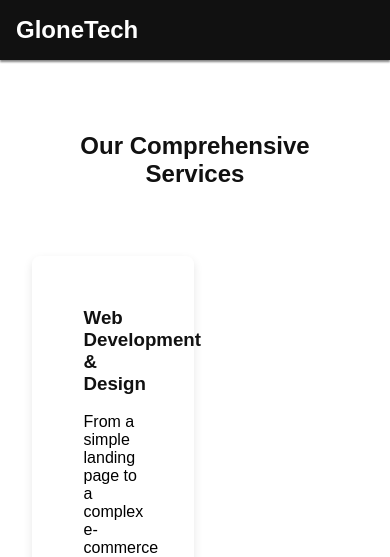
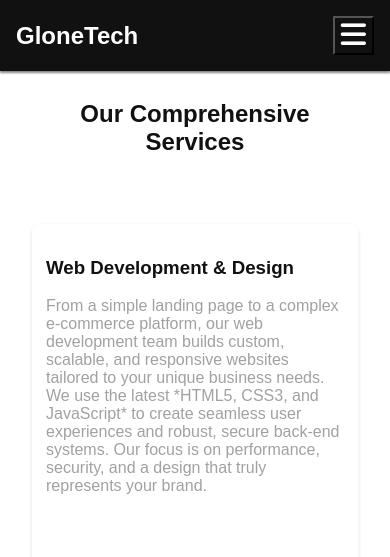
Before and after one commit to emess2g/GloneTech-Corp-Website, a PHP site: page /services.html in a window 390 px wide. Shown: the top 557 px of the page. Run offline with PHP 8.4, Linux system fonts and the light colour scheme.

Commit message:
ui upated

```diff
--- a/contact.html
+++ b/contact.html
@@ -21,6 +21,8 @@
                     <li><a href="services.html">Services</a></li>
                     <li><a href="contact.html">Contact</a></li>
                 </ul>
+                <button id="open-menu-btn"><i class="fa-solid fa-bars"></i></button>
+                <button id="close-menu-btn"> <i class="fa-regular fa-xmark"></i></button>
             </nav>
         </header>
 
--- a/css/style.css
+++ b/css/style.css
@@ -167,6 +167,45 @@ nav button {
 .slider-text p {
   font-size: 18px;
 }
+
+.service-con {
+    display: grid;
+    grid-template-columns: repeat(1, 1fr);
+    padding: 0;
+
+}
+
+.services-grid {
+    display: grid;
+    margin-top: 1rem;
+    grid-template-columns: repeat(1, 1fr);
+    align-items: center;
+    max-width: fit-content;
+    padding: 0;
+    gap: 1rem;
+    width: 80%;
+}
+
+
+
+.service-card-con {
+    width: 100%;
+}
+
+.service-item{
+    display: flex;
+    flex-direction: column;
+    padding: 0;
+    width: 100vw;
+}
+
+
+.service-img {
+    width: 100%;
+    /* height: 50%; */
+    object-fit: cover;
+}
+
 }
 
 /* --- Home Page Sections --- */
@@ -270,31 +309,6 @@ nav button {
 }
 
 
-
-
-  .service-item {
-    width: 30%;
-    display: flex;
-    flex-direction: column;
-    justify-content: space-between;
-    align-items: center;
-    gap: 3rem;
-}
-
-.service-card-con {
-    /* display: flex; */
-    /* justify-content: space-between; */
-    width: 100%;
-}
-
-.service-item {
-    /* width: 30%; */
-    display: inline-block;
-    justify-content: space-between;
-    align-items: center;
-    gap: 3rem;
-}
-
 .cta-btn {
   display: inline-block;
   background-color: var(--color-primary);
@@ -313,24 +327,39 @@ nav button {
 .services-grid,
 .services-detailed,
 .contact-form-section {
-  padding: 4rem 2rem;
+  padding: 2rem;
   max-width: 1200px;
-  margin: auto;
+  margin: 0 auto;
   text-align: center;
 }
 
 .services {
   padding-top: 4rem ;
   max-width: 1200px;
+  margin: auto;
   margin-bottom: 2rem;
   text-align: center;
-  /* display: flex; */
+  display: flex;
+  flex-direction: column;
+}
+
+.services-sub {
+  font-size: 1.5rem;
+  margin-bottom: 1rem;
+  color: var(--color-secondary);
+}
+
+.services-grid {
+ display: grid;
+ margin-top: 1rem;
+ grid-template-columns: repeat(auto-fit, minmax(330px, 1fr));
+ align-items: center;
 }
 
 .service-card {
   background-color: white;
-  padding: 2rem;
-  margin-bottom: 1rem;
+  padding: 1rem;
+  /* margin-bottom: 1rem; */
   border-radius: 8px;
   box-shadow: 0 4px 10px rgba(0, 0, 0, 0.1);
   transition: transform 0.3s ease;
@@ -344,34 +373,42 @@ nav button {
 /* --- Services Page --- */
 .services-detailed .service-item {
   background-color: white;
-  padding: 2rem;
+  padding:  14px;
   margin-bottom: 2rem;
   border-radius: 8px;
-  box-shadow: 0 4px 10px rgba(0, 0, 0, 0.1);
+  box-shadow: 0 2px 5px rgba(0, 0, 0, 0.1);
   text-align: left;
+}
+
+.service-con {
+    /* display: grid; */
+    /* grid-template-columns: ; */
+    /* gap: 1rem; */
 }
 
 .services-detailed h2 {
    padding: 3rem;
 }
 
-.service-container {
- display: grid;
- grid-template-columns: repeat(auto-fit, minmax(400px, 1fr 1fr));
-}
 
 .service-item {
-    /* width: 30%; */
+    width:fit-content;
     display: flex;
+     /* flex-direction: column; */
     justify-content: space-between;
     align-items: center;
     gap: 3rem;
+    /* padding: 0 2rem; */
 }
 
 .service-card-con {
     /* display: flex; */
     /* justify-content: space-between; */
-    width: 60%;
+    width: 100%;
+}
+
+.service-card-con p {
+   color: var(--color-txt);
 }
 
 .service-img {
--- a/services.html
+++ b/services.html
@@ -20,6 +20,10 @@
         <link rel="stylesheet" href="css/style.css">
         <link rel="stylesheet" href="https://cdnjs.cloudflare.com/ajax/libs/font-awesome/6.0.0/css/all.min.css"
             integrity="sha512-..." crossorigin="anonymous" referrerpolicy="no-referrer" />
+
+        <script src="js/nav.js" defer></script>
+        <script src="js/contact.js" defer></script>
+        <script src="js/script.js" defer></script>
     </head>
 
     <body>
@@ -32,14 +36,16 @@
                     <li><a href="services.html">Services</a></li>
                     <li><a href="contact.html">Contact</a></li>
                 </ul>
+                <button id="open-menu-btn"><i class="fa-solid fa-bars"></i></button>
+                <button id="close-menu-btn"> <i class="fa-regular fa-xmark"></i></button>
             </nav>
         </header>
 
         <main>
             <section class="services-detailed">
                 <h2>Our Comprehensive Services</h2>
-
-                <div class="service-item">
+<div class="service-con">
+                    <div class=" service-item">
                     <div class="service-card-con">
                         <h3>Web Development & Design</h3>
                         <p>
@@ -141,6 +147,8 @@
                             style="width:100%; height:auto; border-radius:8px; margin-top: 1rem;">
                     </div>
                 </div>
+</div>
+
 
 
             </section>
@@ -162,7 +170,7 @@
             </div>
             <div class="footer-section">
                 <h4>Connect</h4>
-                    <p>Join our socials </p>
+                <p>Join our socials</p>
                 <a alt="Facebook"><i class="fa-brands fa-facebook"></i></a>
                 <a alt="Twitter"><i class="fa-brands fa-twitter"></i></a>
                 <a alt="Twitter"><i class="fa-brands fa-linkedin"></i></a>
```
Also changed, not shown: index.html (+16 -4 lines). Lines whose indentation alone changed are shown as unchanged.
